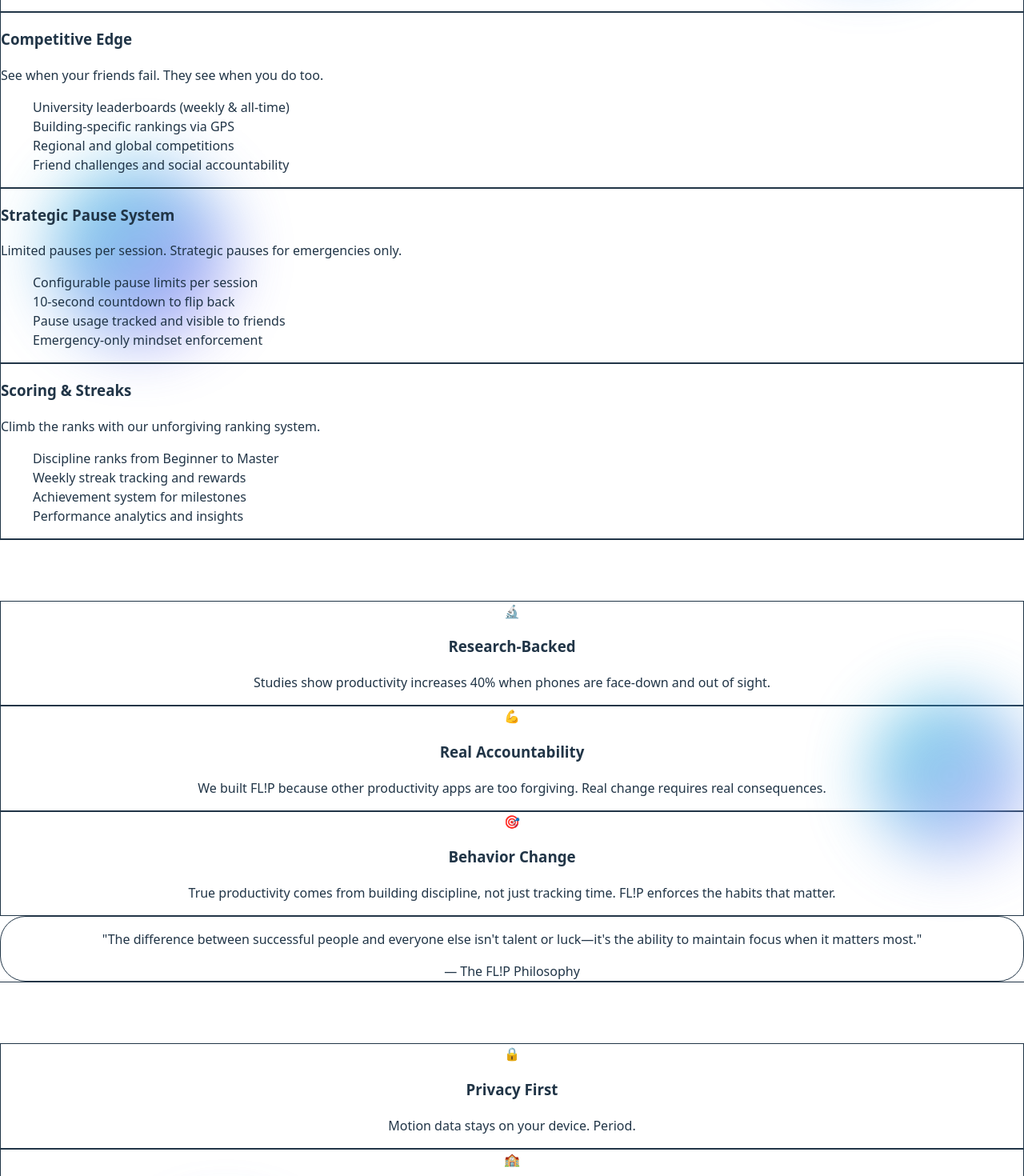
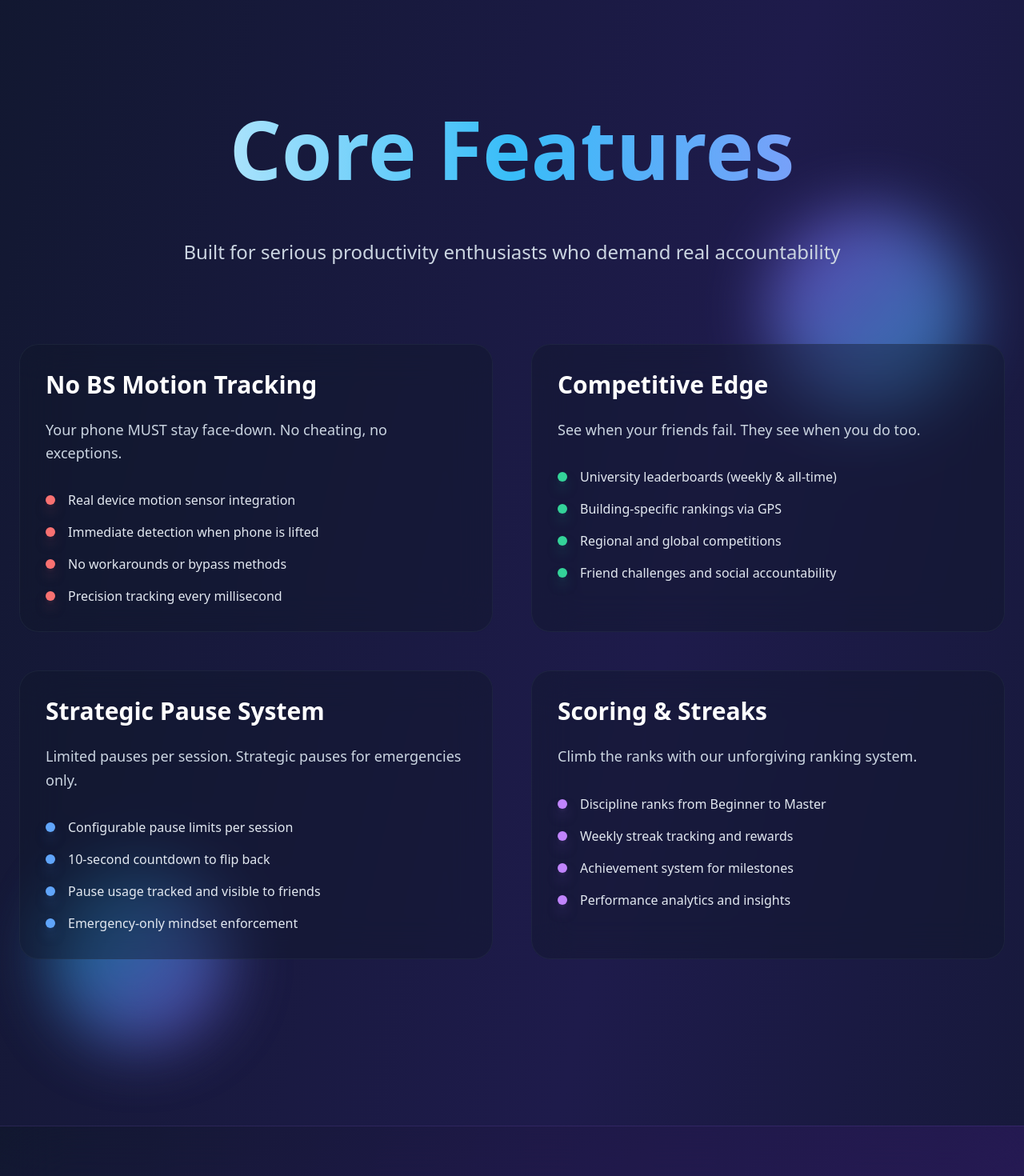
Before and after one commit to jexpearce/flipwebsite, a React (Vite) app: page / in a window 1280 px wide. Shown: the part 1120-2590 px from the top of the page at 80% size. Built offline with nearby package versions, Linux system fonts and the light colour scheme.

Commit message:
Fix visual issues: downgrade to Tailwind v3, add inline styles for better production compatibility, enhance gradients and animations

```diff
--- a/package.json
+++ b/package.json
@@ -15,7 +15,6 @@
   },
   "devDependencies": {
     "@eslint/js": "^9.25.0",
-    "@tailwindcss/postcss": "^4.1.8",
     "@types/react": "^19.1.2",
     "@types/react-dom": "^19.1.2",
     "@vitejs/plugin-react": "^4.4.1",
@@ -25,7 +24,7 @@
     "eslint-plugin-react-refresh": "^0.4.19",
     "globals": "^16.0.0",
     "postcss": "^8.5.4",
-    "tailwindcss": "^4.1.8",
+    "tailwindcss": "^3.4.17",
     "vite": "^6.3.5"
   }
 }
--- a/postcss.config.js
+++ b/postcss.config.js
@@ -1,6 +1,6 @@
 export default {
   plugins: {
-    '@tailwindcss/postcss': {},
+    tailwindcss: {},
     autoprefixer: {},
   },
 }
--- a/src/App.jsx
+++ b/src/App.jsx
@@ -71,8 +71,15 @@
     };
 
     return (
-      <div className={`group relative overflow-hidden rounded-3xl bg-slate-900/40 border border-slate-700/30 backdrop-blur-xl p-8 hover:scale-105 transition-all duration-700 hover:shadow-2xl ${getAccentClasses(accent)}`}>
-        <div className={`absolute inset-0 bg-gradient-to-br ${gradient} opacity-0 group-hover:opacity-20 transition-opacity duration-700`} />
+      <div
+        className={`group relative overflow-hidden rounded-3xl border border-slate-700/30 backdrop-blur-xl p-8 hover:scale-105 transition-all duration-700 hover:shadow-2xl ${getAccentClasses(accent)}`}
+        style={{
+          background: 'rgba(15, 23, 42, 0.4)',
+        }}
+      >
+        <div
+          className={`absolute inset-0 bg-gradient-to-br ${gradient} opacity-0 group-hover:opacity-20 transition-opacity duration-700`}
+        />
         <div className="relative z-10">
           <h3 className="text-3xl font-bold text-white mb-6 group-hover:text-teal-300 transition-colors duration-500">{title}</h3>
           <p className="text-slate-300 mb-8 leading-relaxed text-lg">{description}</p>
@@ -97,7 +104,12 @@
   );
 
   return (
-    <div className="min-h-screen bg-gradient-to-br from-slate-950 via-purple-950 to-slate-950 text-white relative overflow-hidden">
+    <div
+      className="min-h-screen text-white relative overflow-hidden"
+      style={{
+        background: 'linear-gradient(to bottom right, #0f172a, #1e1b4b, #0f172a)',
+      }}
+    >
       {/* Enhanced Floating Background Elements */}
       <FloatingOrb size="300px" top="5%" left="5%" delay="0s" color1="#38BDF8" color2="#8B5CF6" />
       <FloatingOrb size="200px" top="60%" left="85%" delay="1s" color1="#06B6D4" color2="#A78BFA" />
@@ -110,10 +122,16 @@
         <div className="max-w-7xl mx-auto text-center">
           {/* Logo and Branding */}
           <div className="mb-12">
-            <h1 className="text-9xl md:text-[12rem] font-black tracking-tight mb-6">
-              <span className="bg-gradient-to-r from-white via-teal-300 to-violet-400 bg-clip-text text-transparent drop-shadow-2xl">
-                FL!P
-              </span>
+            <h1
+              className="font-black tracking-tight mb-6 text-transparent bg-clip-text drop-shadow-2xl"
+              style={{
+                fontSize: 'clamp(6rem, 15vw, 12rem)',
+                background: 'linear-gradient(to right, #ffffff, #38bdf8, #a78bfa)',
+                WebkitBackgroundClip: 'text',
+                backgroundClip: 'text',
+              }}
+            >
+              FL!P
             </h1>
           </div>
 
@@ -131,18 +149,29 @@
           <div className="mb-16 flex justify-center">
             <div className="relative">
               <div
-                className={`w-40 h-80 bg-gradient-to-b from-slate-800 to-slate-950 rounded-[3rem] border-4 border-slate-600 shadow-2xl transform transition-all duration-1000 ${phoneFlipped ? 'rotate-180 scale-95' : 'rotate-0 scale-100'} hover:scale-105`}
+                className={`w-40 h-80 rounded-[3rem] border-4 border-slate-600 shadow-2xl transform transition-all duration-1000 hover:scale-105 ${phoneFlipped ? 'rotate-180 scale-95' : 'rotate-0 scale-100'}`}
                 style={{
+                  background: 'linear-gradient(to bottom, #1e293b, #0f172a)',
                   boxShadow: '0 25px 50px -12px rgba(0, 0, 0, 0.8), 0 0 50px rgba(56, 189, 248, 0.3)',
                 }}
               >
-                <div className="absolute inset-3 bg-gradient-to-br from-purple-600 via-purple-700 to-purple-900 rounded-[2.5rem] flex items-center justify-center overflow-hidden">
+                <div
+                  className="absolute inset-3 rounded-[2.5rem] flex items-center justify-center overflow-hidden"
+                  style={{
+                    background: 'linear-gradient(to bottom right, #7c3aed, #6d28d9, #581c87)',
+                  }}
+                >
                   <div className={`transition-opacity duration-500 ${phoneFlipped ? 'opacity-0' : 'opacity-100'} text-center`}>
                     <div className="text-white text-2xl font-black mb-2">FL!P</div>
                     <div className="text-teal-300 text-sm font-semibold tracking-wide">ACTIVE</div>
                   </div>
                   {/* Animated screen glow */}
-                  <div className="absolute inset-0 bg-gradient-to-br from-teal-400/20 to-purple-400/20 animate-pulse" />
+                  <div
+                    className="absolute inset-0 animate-pulse"
+                    style={{
+                      background: 'linear-gradient(to bottom right, rgba(56, 189, 248, 0.2), rgba(139, 92, 246, 0.2))',
+                    }}
+                  />
                 </div>
               </div>
               <div className="absolute -right-12 top-1/2 transform -translate-y-1/2">
@@ -156,9 +185,25 @@
 
           {/* Enhanced CTA Button */}
           <div className="mb-12">
-            <button className="group relative px-16 py-8 bg-gradient-to-r from-teal-500 via-blue-600 to-purple-600 rounded-3xl text-2xl font-bold hover:from-teal-400 hover:via-blue-500 hover:to-purple-500 transition-all duration-500 transform hover:scale-110 shadow-2xl hover:shadow-teal-500/40">
+            <button
+              className="group relative px-16 py-8 rounded-3xl text-2xl font-bold transition-all duration-500 transform hover:scale-110 shadow-2xl"
+              style={{
+                background: 'linear-gradient(to right, #14b8a6, #2563eb, #7c3aed)',
+              }}
+              onMouseEnter={(e) => {
+                e.target.style.background = 'linear-gradient(to right, #0d9488, #1d4ed8, #6d28d9)';
+              }}
+              onMouseLeave={(e) => {
+                e.target.style.background = 'linear-gradient(to right, #14b8a6, #2563eb, #7c3aed)';
+              }}
+            >
               <span className="relative z-10">Download on App Store</span>
-              <div className="absolute inset-0 bg-gradient-to-r from-teal-400 via-blue-400 to-purple-400 rounded-3xl blur-xl opacity-0 group-hover:opacity-60 transition-opacity duration-500" />
+              <div
+                className="absolute inset-0 rounded-3xl blur-xl opacity-0 group-hover:opacity-60 transition-opacity duration-500"
+                style={{
+                  background: 'linear-gradient(to right, #0d9488, #1d4ed8, #6d28d9)',
+                }}
+              />
             </button>
           </div>
 
@@ -175,7 +220,15 @@
       <section id="features" className="py-32 px-6 relative">
         <div className="max-w-8xl mx-auto">
           <div className="text-center mb-24">
-            <h2 className="text-6xl md:text-7xl font-bold mb-8 bg-gradient-to-r from-white via-teal-300 to-purple-400 bg-clip-text text-transparent">
+            <h2
+              className="font-bold mb-8 text-transparent bg-clip-text"
+              style={{
+                fontSize: 'clamp(3rem, 8vw, 7rem)',
+                background: 'linear-gradient(to right, #ffffff, #38bdf8, #a78bfa)',
+                WebkitBackgroundClip: 'text',
+                backgroundClip: 'text',
+              }}
+            >
               Core Features
             </h2>
             <p className="text-2xl text-slate-300 max-w-4xl mx-auto leading-relaxed">
@@ -240,33 +293,67 @@
       </section>
 
       {/* Philosophy Section */}
-      <section id="philosophy" className="py-32 px-6 bg-gradient-to-br from-slate-900/60 to-purple-900/60 backdrop-blur-2xl border-y border-slate-700/30">
+      <section
+        id="philosophy"
+        className="py-32 px-6 backdrop-blur-2xl border-y border-slate-700/30"
+        style={{
+          background: 'linear-gradient(to bottom right, rgba(15, 23, 42, 0.6), rgba(76, 29, 149, 0.6))',
+        }}
+      >
         <div className="max-w-6xl mx-auto text-center">
-          <h2 className="text-6xl font-bold mb-16 bg-gradient-to-r from-white via-purple-300 to-teal-400 bg-clip-text text-transparent">
+          <h2
+            className="font-bold mb-16 text-transparent bg-clip-text"
+            style={{
+              fontSize: 'clamp(2.5rem, 6vw, 6rem)',
+              background: 'linear-gradient(to right, #ffffff, #a78bfa, #38bdf8)',
+              WebkitBackgroundClip: 'text',
+              backgroundClip: 'text',
+            }}
+          >
             Why FL!P Works
           </h2>
 
           <div className="grid grid-cols-1 md:grid-cols-3 gap-10 mb-20">
-            <div className="p-10 rounded-3xl bg-gradient-to-br from-slate-800/60 to-slate-900/60 border border-slate-700/40 backdrop-blur-xl hover:scale-105 transition-all duration-500 hover:border-teal-400/50">
+            <div
+              className="p-10 rounded-3xl border border-slate-700/40 backdrop-blur-xl hover:scale-105 transition-all duration-500 hover:border-teal-400/50"
+              style={{
+                background: 'linear-gradient(to bottom right, rgba(30, 41, 59, 0.6), rgba(15, 23, 42, 0.6))',
+              }}
+            >
               <div className="text-5xl mb-6">🔬</div>
               <h3 className="text-2xl font-bold mb-6 text-teal-300">Research-Backed</h3>
               <p className="text-slate-300 text-lg leading-relaxed">Studies show productivity increases 40% when phones are face-down and out of sight.</p>
             </div>
 
-            <div className="p-10 rounded-3xl bg-gradient-to-br from-slate-800/60 to-slate-900/60 border border-slate-700/40 backdrop-blur-xl hover:scale-105 transition-all duration-500 hover:border-purple-400/50">
+            <div
+              className="p-10 rounded-3xl border border-slate-700/40 backdrop-blur-xl hover:scale-105 transition-all duration-500 hover:border-purple-400/50"
+              style={{
+                background: 'linear-gradient(to bottom right, rgba(30, 41, 59, 0.6), rgba(15, 23, 42, 0.6))',
+              }}
+            >
               <div className="text-5xl mb-6">💪</div>
               <h3 className="text-2xl font-bold mb-6 text-purple-300">Real Accountability</h3>
               <p className="text-slate-300 text-lg leading-relaxed">We built FL!P because other productivity apps are too forgiving. Real change requires real consequences.</p>
             </div>
 
-            <div className="p-10 rounded-3xl bg-gradient-to-br from-slate-800/60 to-slate-900/60 border border-slate-700/40 backdrop-blur-xl hover:scale-105 transition-all duration-500 hover:border-orange-400/50">
+            <div
+              className="p-10 rounded-3xl border border-slate-700/40 backdrop-blur-xl hover:scale-105 transition-all duration-500 hover:border-orange-400/50"
+              style={{
+                background: 'linear-gradient(to bottom right, rgba(30, 41, 59, 0.6), rgba(15, 23, 42, 0.6))',
+              }}
+            >
               <div className="text-5xl mb-6">🎯</div>
               <h3 className="text-2xl font-bold mb-6 text-orange-300">Behavior Change</h3>
               <p className="text-slate-300 text-lg leading-relaxed">True productivity comes from building discipline, not just tracking time. FL!P enforces the habits that matter.</p>
             </div>
           </div>
 
-          <div className="bg-gradient-to-r from-slate-800/80 via-purple-800/80 to-slate-800/80 rounded-[2rem] p-16 border border-purple-500/30 backdrop-blur-xl shadow-2xl shadow-purple-500/20">
+          <div
+            className="rounded-[2rem] p-16 border border-purple-500/30 backdrop-blur-xl shadow-2xl shadow-purple-500/20"
+            style={{
+              background: 'linear-gradient(to right, rgba(30, 41, 59, 0.8), rgba(76, 29, 149, 0.8), rgba(30, 41, 59, 0.8))',
+            }}
+          >
             <blockquote className="text-3xl md:text-4xl font-medium text-white leading-relaxed mb-8">
               "The difference between successful people and everyone else isn't talent or luck—it's the ability to maintain focus when it matters most."
             </blockquote>
@@ -278,42 +365,59 @@
       {/* Technical Features */}
       <section id="technical" className="py-32 px-6">
         <div className="max-w-7xl mx-auto">
-          <h2 className="text-5xl font-bold text-center mb-20 bg-gradient-to-r from-white via-teal-300 to-purple-400 bg-clip-text text-transparent">
+          <h2
+            className="font-bold text-center mb-20 text-transparent bg-clip-text"
+            style={{
+              fontSize: 'clamp(2rem, 5vw, 5rem)',
+              background: 'linear-gradient(to right, #ffffff, #38bdf8, #a78bfa)',
+              WebkitBackgroundClip: 'text',
+              backgroundClip: 'text',
+            }}
+          >
             Built for Privacy & Performance
           </h2>
 
           <div className="grid grid-cols-1 md:grid-cols-2 lg:grid-cols-4 gap-8">
-            <div className="p-8 rounded-2xl bg-gradient-to-br from-slate-800/60 to-slate-900/60 border border-slate-700/40 backdrop-blur-xl text-center hover:scale-105 transition-all duration-500 hover:border-teal-400/50">
-              <div className="text-4xl mb-6">🔒</div>
-              <h3 className="font-bold text-xl mb-4 text-teal-300">Privacy First</h3>
-              <p className="text-slate-300">Motion data stays on your device. Period.</p>
-            </div>
-
-            <div className="p-8 rounded-2xl bg-gradient-to-br from-slate-800/60 to-slate-900/60 border border-slate-700/40 backdrop-blur-xl text-center hover:scale-105 transition-all duration-500 hover:border-purple-400/50">
-              <div className="text-4xl mb-6">🏫</div>
-              <h3 className="font-bold text-xl mb-4 text-purple-300">University System</h3>
-              <p className="text-slate-300">Pick your school, compete with classmates</p>
-            </div>
-
-            <div className="p-8 rounded-2xl bg-gradient-to-br from-slate-800/60 to-slate-900/60 border border-slate-700/40 backdrop-blur-xl text-center hover:scale-105 transition-all duration-500 hover:border-blue-400/50">
-              <div className="text-4xl mb-6">📱</div>
-              <h3 className="font-bold text-xl mb-4 text-blue-300">iOS Exclusive</h3>
-              <p className="text-slate-300">Optimized for iOS hardware and sensors</p>
-            </div>
-
-            <div className="p-8 rounded-2xl bg-gradient-to-br from-slate-800/60 to-slate-900/60 border border-slate-700/40 backdrop-blur-xl text-center hover:scale-105 transition-all duration-500 hover:border-orange-400/50">
-              <div className="text-4xl mb-6">👥</div>
-              <h3 className="font-bold text-xl mb-4 text-orange-300">Social Features</h3>
-              <p className="text-slate-300">Connect without being pushy or distracting</p>
-            </div>
+            {[
+              { icon: '🔒', title: 'Privacy First', desc: 'Motion data stays on your device. Period.', color: 'text-teal-300', hoverColor: 'hover:border-teal-400/50' },
+              { icon: '🏫', title: 'University System', desc: 'Pick your school, compete with classmates', color: 'text-purple-300', hoverColor: 'hover:border-purple-400/50' },
+              { icon: '📱', title: 'iOS Exclusive', desc: 'Optimized for iOS hardware and sensors', color: 'text-blue-300', hoverColor: 'hover:border-blue-400/50' },
+              { icon: '👥', title: 'Social Features', desc: 'Connect without being pushy or distracting', color: 'text-orange-300', hoverColor: 'hover:border-orange-400/50' }
+            ].map((item, index) => (
+              <div
+                key={index}
+                className={`p-8 rounded-2xl border border-slate-700/40 backdrop-blur-xl text-center hover:scale-105 transition-all duration-500 ${item.hoverColor}`}
+                style={{
+                  background: 'linear-gradient(to bottom right, rgba(30, 41, 59, 0.6), rgba(15, 23, 42, 0.6))',
+                }}
+              >
+                <div className="text-4xl mb-6">{item.icon}</div>
+                <h3 className={`font-bold text-xl mb-4 ${item.color}`}>{item.title}</h3>
+                <p className="text-slate-300">{item.desc}</p>
+              </div>
+            ))}
           </div>
         </div>
       </section>
 
       {/* Final CTA Section */}
-      <section id="cta" className="py-32 px-6 bg-gradient-to-br from-purple-900/80 via-slate-900/80 to-teal-900/80 backdrop-blur-xl">
+      <section
+        id="cta"
+        className="py-32 px-6 backdrop-blur-xl"
+        style={{
+          background: 'linear-gradient(to bottom right, rgba(76, 29, 149, 0.8), rgba(15, 23, 42, 0.8), rgba(20, 184, 166, 0.8))',
+        }}
+      >
         <div className="max-w-5xl mx-auto text-center">
-          <h2 className="text-6xl font-bold mb-12 bg-gradient-to-r from-white via-teal-300 to-purple-400 bg-clip-text text-transparent">
+          <h2
+            className="font-bold mb-12 text-transparent bg-clip-text"
+            style={{
+              fontSize: 'clamp(2.5rem, 6vw, 6rem)',
+              background: 'linear-gradient(to right, #ffffff, #38bdf8, #a78bfa)',
+              WebkitBackgroundClip: 'text',
+              backgroundClip: 'text',
+            }}
+          >
             Ready to get serious about productivity?
           </h2>
           <p className="text-2xl text-slate-300 mb-16 max-w-3xl mx-auto leading-relaxed">
@@ -321,9 +425,19 @@
           </p>
 
           <div className="flex flex-col sm:flex-row gap-8 justify-center items-center">
-            <button className="group relative px-12 py-6 bg-gradient-to-r from-teal-500 via-blue-600 to-purple-600 rounded-3xl text-xl font-bold hover:from-teal-400 hover:via-blue-500 hover:to-purple-500 transition-all duration-500 transform hover:scale-110 shadow-2xl hover:shadow-teal-500/40">
+            <button
+              className="group relative px-12 py-6 rounded-3xl text-xl font-bold transition-all duration-500 transform hover:scale-110 shadow-2xl"
+              style={{
+                background: 'linear-gradient(to right, #14b8a6, #2563eb, #7c3aed)',
+              }}
+              onMouseEnter={(e) => {
+                e.target.style.background = 'linear-gradient(to right, #0d9488, #1d4ed8, #6d28d9)';
+              }}
+              onMouseLeave={(e) => {
+                e.target.style.background = 'linear-gradient(to right, #14b8a6, #2563eb, #7c3aed)';
+              }}
+            >
               <span className="relative z-10">Download FL!P Now</span>
-              <div className="absolute inset-0 bg-gradient-to-r from-teal-400 via-blue-400 to-purple-400 rounded-3xl blur-xl opacity-0 group-hover:opacity-60 transition-opacity duration-500" />
             </button>
 
             <button className="px-12 py-6 border-2 border-slate-600 rounded-3xl text-xl font-semibold hover:border-teal-400 hover:text-teal-400 transition-all duration-500 hover:shadow-lg hover:shadow-teal-400/20">
@@ -342,7 +456,15 @@
       {/* Footer */}
       <footer className="py-16 px-6 border-t border-slate-800/50 backdrop-blur-xl">
         <div className="max-w-6xl mx-auto text-center">
-          <div className="text-3xl font-bold mb-6 bg-gradient-to-r from-white via-teal-300 to-purple-400 bg-clip-text text-transparent">
+          <div
+            className="font-bold mb-6 text-transparent bg-clip-text"
+            style={{
+              fontSize: '3rem',
+              background: 'linear-gradient(to right, #ffffff, #38bdf8, #a78bfa)',
+              WebkitBackgroundClip: 'text',
+              backgroundClip: 'text',
+            }}
+          >
             FL!P
           </div>
           <p className="text-slate-400 mb-10 text-lg">
--- a/tailwind.config.js
+++ b/tailwind.config.js
@@ -1,11 +1,192 @@
 /** @type {import('tailwindcss').Config} */
-export default {
+module.exports = {
   content: [
     "./index.html",
     "./src/**/*.{js,ts,jsx,tsx}",
   ],
   theme: {
-    extend: {},
+    extend: {
+      fontSize: {
+        '9xl': '8rem',
+        '10xl': '10rem',
+        '11xl': '12rem',
+      },
+      colors: {
+        slate: {
+          950: '#0f172a',
+        },
+        purple: {
+          950: '#1e1b4b',
+        },
+      },
+      maxWidth: {
+        '8xl': '88rem',
+      },
+      backdropBlur: {
+        'xs': '2px',
+      },
+    },
   },
   plugins: [],
+  safelist: [
+    'text-9xl',
+    'md:text-[12rem]',
+    'text-6xl',
+    'md:text-7xl',
+    'text-4xl',
+    'md:text-6xl',
+    'text-2xl',
+    'md:text-3xl',
+    'text-3xl',
+    'text-5xl',
+    'py-32',
+    'px-6',
+    'mb-24',
+    'mb-20',
+    'mb-16',
+    'mb-12',
+    'gap-12',
+    'gap-10',
+    'gap-8',
+    'p-8',
+    'p-10',
+    'p-16',
+    'rounded-3xl',
+    'rounded-2xl',
+    'rounded-[3rem]',
+    'rounded-[2.5rem]',
+    'rounded-[2rem]',
+    'backdrop-blur-xl',
+    'backdrop-blur-2xl',
+    'border-slate-700/30',
+    'border-slate-700/40',
+    'border-slate-800/50',
+    'bg-slate-900/40',
+    'bg-slate-900/60',
+    'bg-slate-800/60',
+    'bg-slate-800/80',
+    'bg-purple-800/80',
+    'bg-slate-950',
+    'from-slate-950',
+    'via-purple-950',
+    'to-slate-950',
+    'from-white',
+    'via-teal-300',
+    'to-violet-400',
+    'to-purple-400',
+    'via-purple-300',
+    'to-teal-400',
+    'from-teal-500',
+    'via-blue-600',
+    'to-purple-600',
+    'hover:from-teal-400',
+    'hover:via-blue-500',
+    'hover:to-purple-500',
+    'from-red-500/20',
+    'to-orange-500/20',
+    'from-emerald-500/20',
+    'to-green-500/20',
+    'from-blue-500/20',
+    'to-cyan-500/20',
+    'from-purple-500/20',
+    'to-violet-500/20',
+    'text-teal-400',
+    'text-teal-300',
+    'text-purple-400',
+    'text-purple-300',
+    'text-orange-400',
+    'text-orange-300',
+    'text-blue-300',
+    'text-emerald-300',
+    'text-slate-300',
+    'text-slate-400',
+    'text-slate-200',
+    'bg-teal-400',
+    'bg-red-400',
+    'bg-emerald-400',
+    'bg-blue-400',
+    'bg-purple-400',
+    'shadow-red-400/50',
+    'shadow-emerald-400/50',
+    'shadow-blue-400/50',
+    'shadow-purple-400/50',
+    'shadow-teal-400/50',
+    'shadow-teal-500/20',
+    'shadow-red-500/20',
+    'shadow-emerald-500/20',
+    'shadow-blue-500/20',
+    'shadow-purple-500/20',
+    'shadow-teal-500/40',
+    'shadow-purple-500/20',
+    'shadow-teal-400/20',
+    'hover:border-red-400/60',
+    'hover:border-emerald-400/60',
+    'hover:border-blue-400/60',
+    'hover:border-purple-400/60',
+    'hover:border-teal-400/60',
+    'hover:border-teal-400/50',
+    'hover:border-purple-400/50',
+    'hover:border-orange-400/50',
+    'hover:shadow-red-500/20',
+    'hover:shadow-emerald-500/20',
+    'hover:shadow-blue-500/20',
+    'hover:shadow-purple-500/20',
+    'hover:shadow-teal-500/20',
+    'hover:shadow-2xl',
+    'hover:scale-105',
+    'hover:scale-110',
+    'group-hover:scale-110',
+    'group-hover:text-teal-300',
+    'group-hover:opacity-20',
+    'group-hover:opacity-60',
+    'transition-all',
+    'duration-300',
+    'duration-500',
+    'duration-700',
+    'duration-1000',
+    'animate-pulse',
+    'animate-bounce',
+    'filter',
+    'blur-xl',
+    'drop-shadow-2xl',
+    'w-40',
+    'h-80',
+    'inset-3',
+    'inset-0',
+    'absolute',
+    'relative',
+    'z-10',
+    'w-3',
+    'h-3',
+    'mr-4',
+    'shadow-lg',
+    'max-w-7xl',
+    'max-w-8xl',
+    'max-w-6xl',
+    'max-w-5xl',
+    'max-w-4xl',
+    'max-w-3xl',
+    'max-w-2xl',
+    'leading-tight',
+    'leading-relaxed',
+    'tracking-tight',
+    'tracking-wide',
+    'font-black',
+    'font-bold',
+    'font-semibold',
+    'font-medium',
+    'text-base',
+    'text-lg',
+    'text-xl',
+    'text-center',
+    'space-y-4',
+    'space-y-6',
+    'space-x-12',
+    'grid-cols-1',
+    'md:grid-cols-2',
+    'lg:grid-cols-4',
+    'md:grid-cols-3',
+    'sm:flex-row',
+    'flex-col'
+  ],
 }
```
Also changed, not shown: 1 other file (tests, documents, lock files or other folders).
